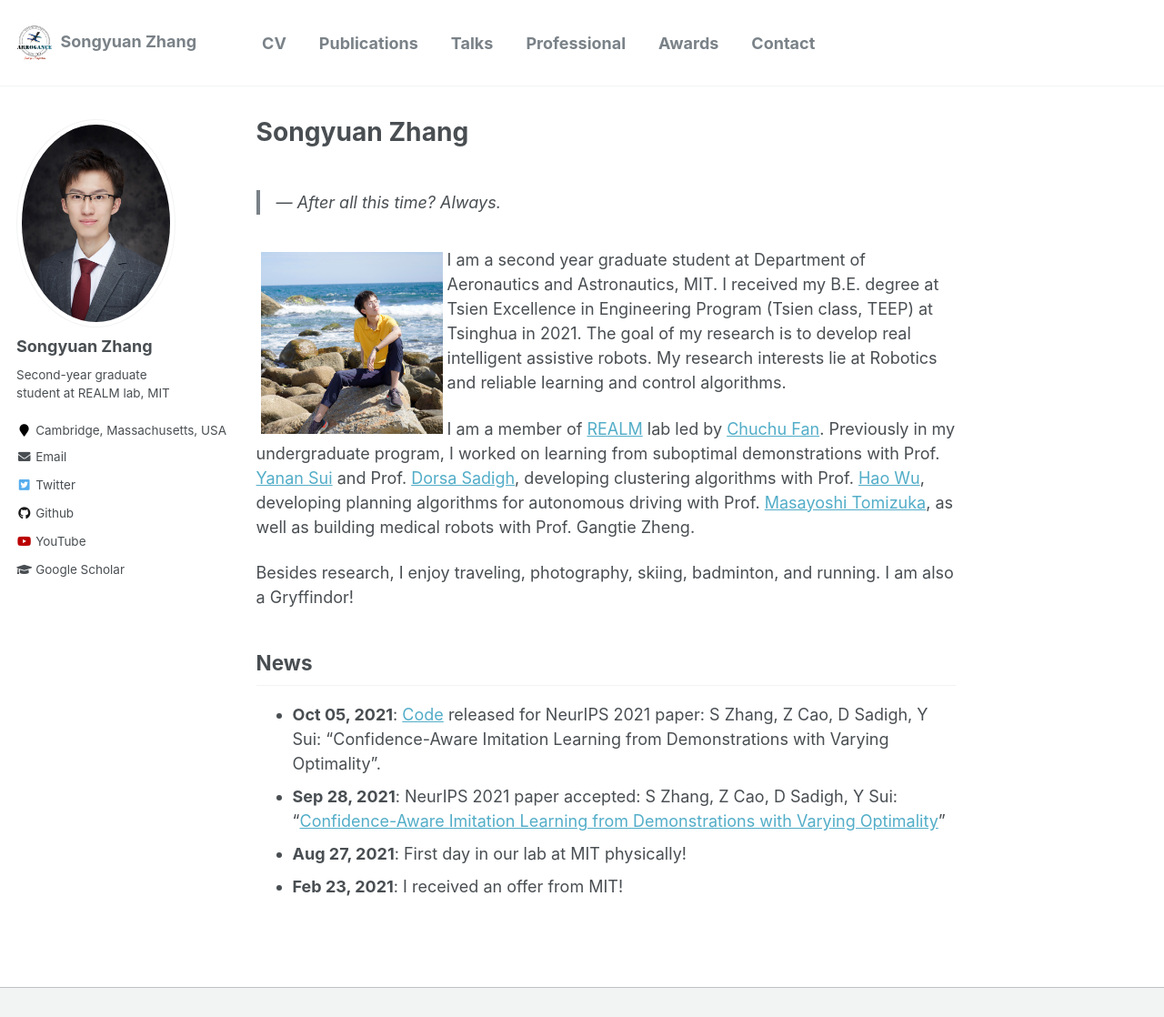
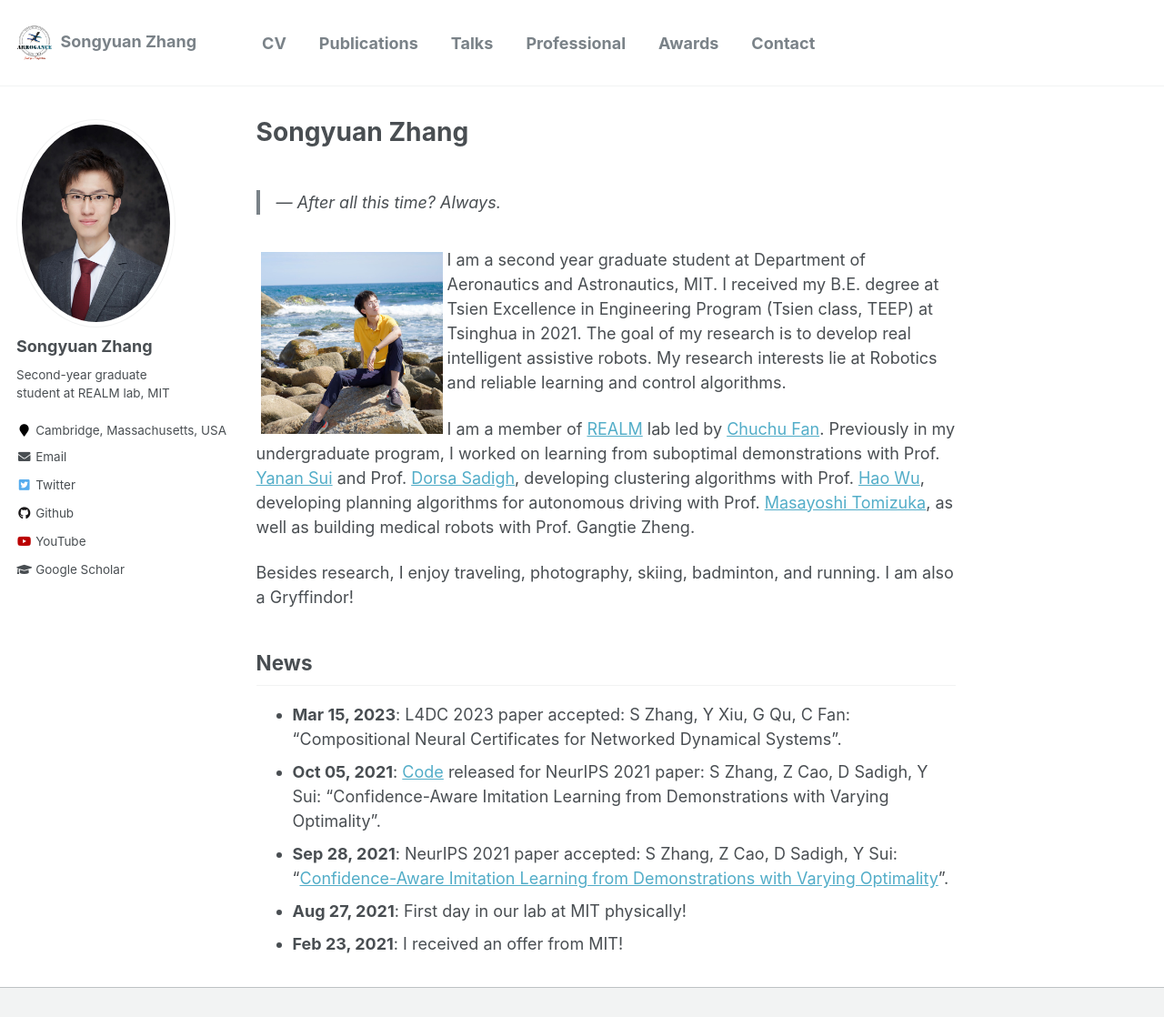
Before and after one commit to syzhang092218-source/syzhang092218-source.github.io, a Jekyll site: the page built from _pages/about.md, in a window 1280 px wide and 1258 px high, cut to the strip 0-1118 px from the top of the window. Shown: the whole strip at 91% size. Built offline with Jekyll 4.4.1, drawn with Linux system fonts in a browser that asks for light colours.

Commit message:
add news for L4DC

```diff
--- a/_pages/about.md
+++ b/_pages/about.md
@@ -24,7 +24,8 @@
 
 ## News
 
+- **Mar 15, 2023**: L4DC 2023 paper accepted: S Zhang, Y Xiu, G Qu, C Fan: "Compositional Neural Certificates for Networked Dynamical Systems".
 - **Oct 05, 2021**: [Code](https://github.com/Stanford-ILIAD/Confidence-Aware-Imitation-Learning) released for NeurIPS 2021 paper: S Zhang, Z Cao, D Sadigh, Y Sui: "Confidence-Aware Imitation Learning from Demonstrations with Varying Optimality".
-- **Sep 28, 2021**: NeurIPS 2021 paper accepted: S Zhang, Z Cao, D Sadigh, Y Sui: "[Confidence-Aware Imitation Learning from Demonstrations with Varying Optimality](https://sites.google.com/view/cail/)"
+- **Sep 28, 2021**: NeurIPS 2021 paper accepted: S Zhang, Z Cao, D Sadigh, Y Sui: "[Confidence-Aware Imitation Learning from Demonstrations with Varying Optimality](https://sites.google.com/view/cail/)".
 - **Aug 27, 2021**: First day in our lab at MIT physically!
 - **Feb 23, 2021**: I received an offer from MIT!
```
